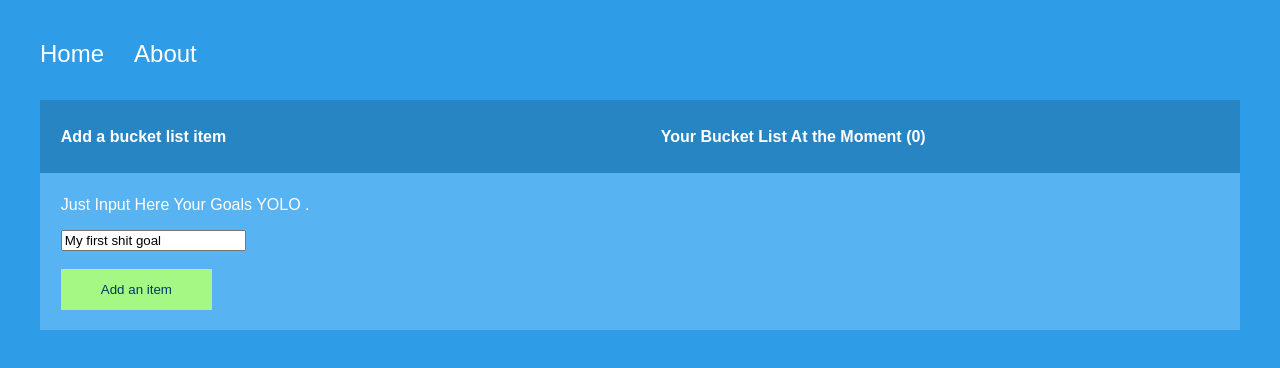
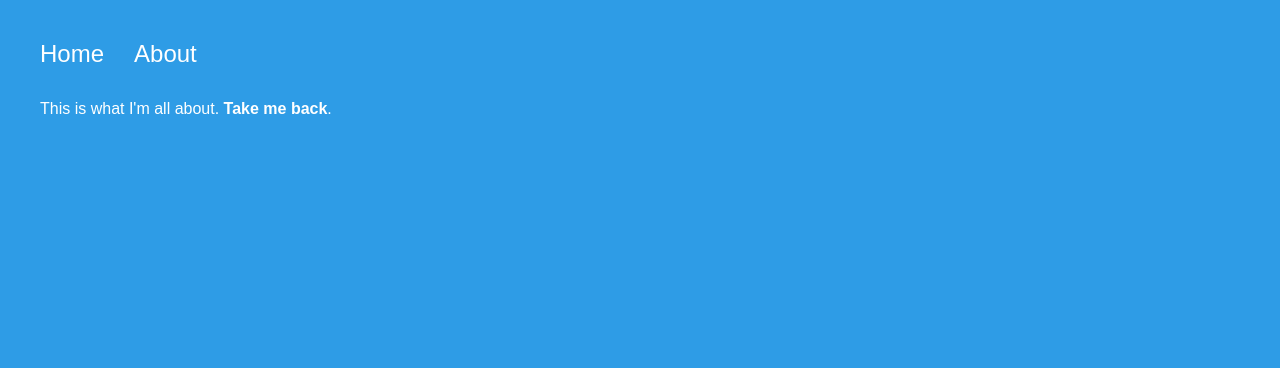
Before and after one commit to alzekiel09/Angular5-GitHub-Pages, an Angular app: page /about/48 in a window 1280 px wide. Before the commit this address led to /. Shown: the top 368 px of the page. Built offline with nearby package versions, Linux system fonts and the light colour scheme; a web font is replaced by a local one.

Commit message:
finish product

```diff
--- a/package.json
+++ b/package.json
@@ -12,6 +12,7 @@
   },
   "private": true,
   "dependencies": {
+    "@angular/animation": "^4.0.0-beta.8",
     "@angular/animations": "^5.2.0",
     "@angular/common": "^5.2.0",
     "@angular/compiler": "^5.2.0",
--- a/src/app/about/about.component.html
+++ b/src/app/about/about.component.html
@@ -1,3 +1,9 @@
 <p>
-  about works!
+  This is what I'm all about. <a href="" (click)="sendMeHome()"><strong>Take me back</strong></a>.
 </p>
+
+<ul>
+  <li *ngFor="let goal of goals">
+    {{ goal }}
+  </li>
+</ul>
--- a/src/app/about/about.component.ts
+++ b/src/app/about/about.component.ts
@@ -1,4 +1,7 @@
 import { Component, OnInit } from '@angular/core';
+import { ActivatedRoute } from '@angular/router';
+import { Router } from '@angular/router';
+import { DataService } from '../data.service';
 
 @Component({
   selector: 'app-about',
@@ -7,9 +10,19 @@ import { Component, OnInit } from '@angular/core';
 })
 export class AboutComponent implements OnInit {
 
-  constructor() { }
+  goals: any;
+
+  constructor(private route: ActivatedRoute, private router: Router, private _data: DataService) {
+    this.route.params.subscribe(res => console.log(res.id));
+  }
 
   ngOnInit() {
+    this._data.goal.subscribe(res => this.goals = res);
+  }
+
+
+  sendMeHome() {
+    this.router.navigate(['']);
   }
 
 }
--- a/src/app/app-routing.module.ts
+++ b/src/app/app-routing.module.ts
@@ -1,7 +1,17 @@
 import { NgModule } from '@angular/core';
 import { Routes, RouterModule } from '@angular/router';
-
-const routes: Routes = [];
+import { HomeComponent } from './home/home.component';     // Add this
+import { AboutComponent } from './about/about.component';  // Add this
+const routes: Routes = [
+  {
+    path: '',
+    component: HomeComponent
+  },
+  {
+    path: 'about/:id',
+    component: AboutComponent
+  }
+];
 
 @NgModule({
   imports: [RouterModule.forRoot(routes)],
--- a/src/app/app.component.html
+++ b/src/app/app.component.html
@@ -1,9 +1,8 @@
 <!--The content below is only a placeholder and can be replaced.-->
+
 <ul>
-	<li><a routerLink="">Home</a></li>
-	<li><a routerLink="">About</a></li>
+  <li><a routerLink="">Home</a></li>
+  <li><a routerLink="about/48">About</a></li>
 </ul>
 
-<app-home></app-home>
-
 <router-outlet></router-outlet>
--- /dev/null
+++ b/src/app/data.service.ts
@@ -0,0 +1,17 @@
+import { Injectable } from '@angular/core';
+import { BehaviorSubject } from 'rxjs/BehaviorSubject';
+
+@Injectable()
+
+export class DataService {
+
+  private goals = new BehaviorSubject<any>([]);
+  goal = this.goals.asObservable();
+
+  constructor() { }
+
+  changeGoal(goal) {
+    this.goals.next(goal);
+  }
+
+}
--- a/src/app/home/home.component.html
+++ b/src/app/home/home.component.html
@@ -1,24 +1,23 @@
-
 <div class="container color-dark">
   <div class="col">
-		<h4>Add a bucket list item</h4>
+    <h3>Very Basic Angular 5</h3>
   </div>
   <div class="col">
-		<h4>Your Bucket List At the Moment ({{ itemCount }})</h4>
+    <h4>Your Current Bucket List ({{ itemCount }}):</h4>
   </div>
 </div>
+<div class="container color-light" [@goals]="goals.length">
+  <div class="col">
+    <p class="sm">Use this form below to add a new bucket list goal. What do you want to do with your life?</p>
 
-<div class="container color-light">
-	<div class="col">
-		<p class="sm">Just Input Here Your Goals YOLO .</p>
     <form>
-			<input type="text" class="txt" name="item" placeholder="Input Your Goals Here!"[(ngModel)]="goalText">
+      <input type="text" class="txt" name="item" placeholder="Enter Goals Here!" [(ngModel)]="goalText">
 	  <br><br>
       <input type="submit" class="btn" [value]="btnText" (click)="addItem()">
     </form>
   </div>
   <div class="col">
-		<p class="life-container" *ngFor="let goal of goals">
+    <p class="life-container" *ngFor="let goal of goals; let i = index" (click)="removeItem(i)">
       {{ goal }}
     </p>
   </div>
--- a/src/app/home/home.component.ts
+++ b/src/app/home/home.component.ts
@@ -1,27 +1,60 @@
 import { Component, OnInit } from '@angular/core';
+import { trigger,style,transition,animate,keyframes,query,stagger } from '@angular/animations';
+import { DataService } from '../data.service';
 
 @Component({
   selector: 'app-home',
   templateUrl: './home.component.html',
-  styleUrls: ['./home.component.scss']
+  styleUrls: ['./home.component.scss'],
+  animations: [
+
+    trigger('goals', [
+      transition('* => *', [
+        query(':enter', style({ opacity: 0 }), {optional: true}),
+
+        query(':enter', stagger('300ms', [
+          animate('.6s ease-in', keyframes([
+            style({opacity: 0, transform: 'translateY(-75%)', offset: 0}),
+            style({opacity: .5, transform: 'translateY(35px)', offset: .3}),
+            style({opacity: 1, transform: 'translateY(0)', offset: 1}),
+          ]))]), {optional: true}),
+
+        query(':leave', stagger('300ms', [
+          animate('.6s ease-in', keyframes([
+            style({opacity: 1, transform: 'translateY(0)', offset: 0}),
+            style({opacity: .5, transform: 'translateY(35px)', offset: .3}),
+            style({opacity: 0, transform: 'translateY(-75%)', offset: 1}),
+          ]))]), {optional: true})
+      ])
+    ])
+
+  ]
 })
 export class HomeComponent implements OnInit {
 
   itemCount: number;
   btnText: string = 'Add an item';
-  goalText: string = 'My first shit goal';
+  goalText: string = '';
   goals = [];
 
-  constructor() { }
+  constructor(private _data: DataService) { }
 
   ngOnInit() {
-	this.itemCount = this.goals.length;
+    this._data.goal.subscribe(res => this.goals = res);
+    this.itemCount = this.goals.length;
+    this._data.changeGoal(this.goals);
   }
 
   addItem() {
     this.goals.push(this.goalText);
     this.goalText = '';
     this.itemCount = this.goals.length;
+    this._data.changeGoal(this.goals);
+  }
+
+  removeItem(i) {
+    this.goals.splice(i, 1);
+    this._data.changeGoal(this.goals);
   }
 
 }
```
Also changed, not shown: src/app/app.module.ts (+5 -3 lines), 2 other files (tests, documents, lock files or other folders). Lines whose indentation alone changed are shown as unchanged.
